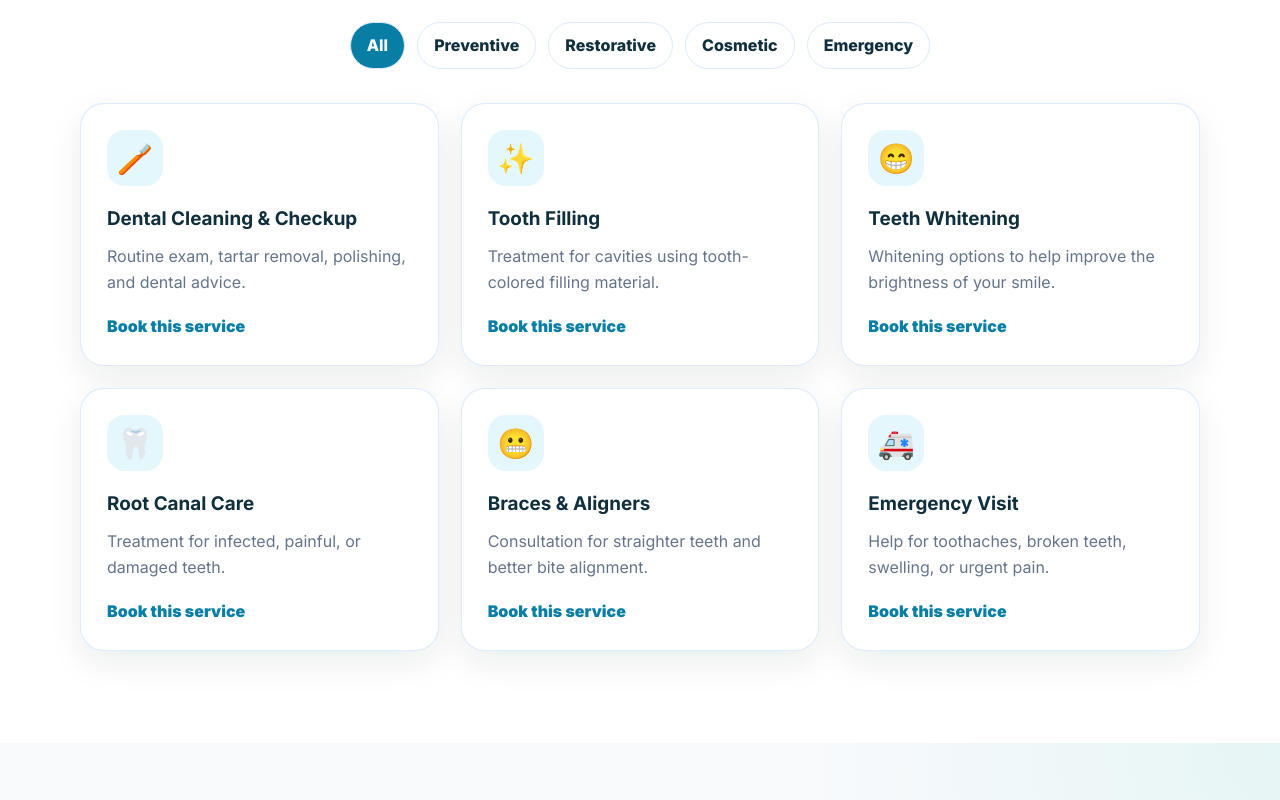
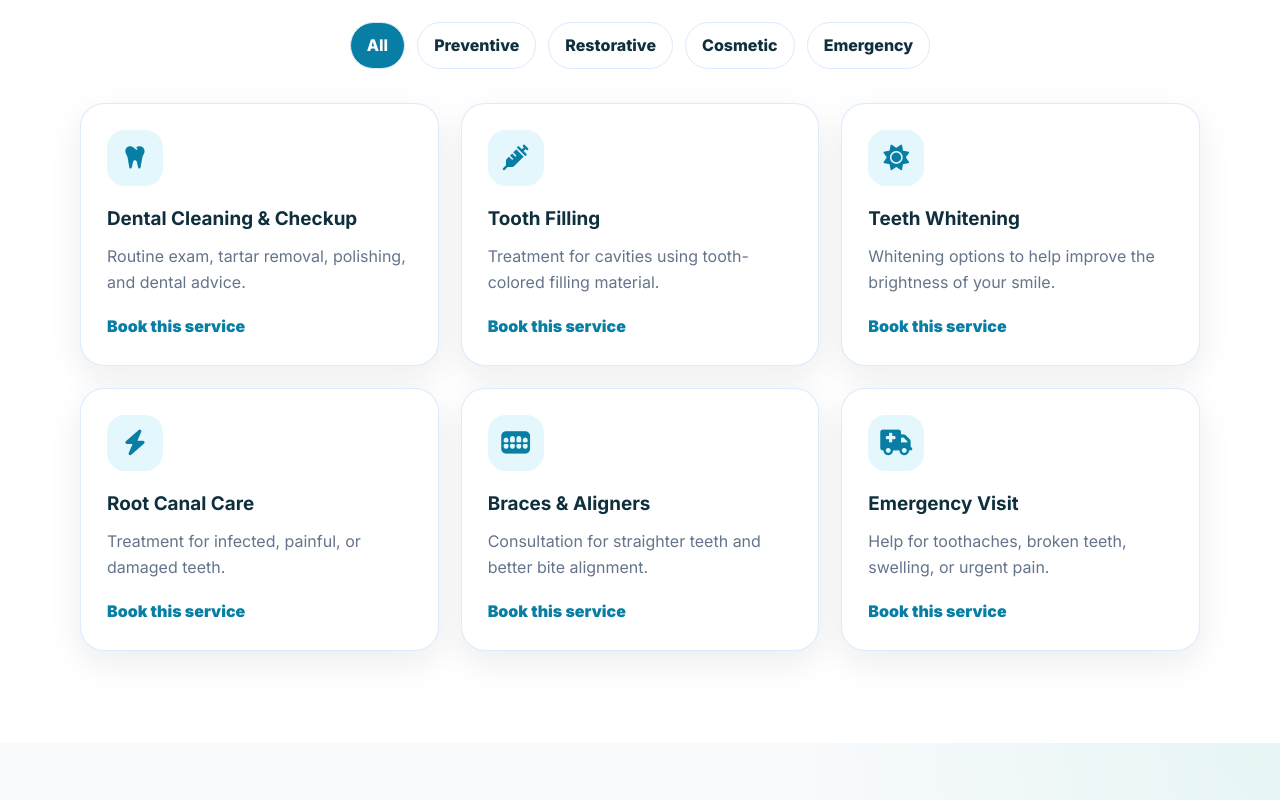
Before and after one commit to NoraUng/ukh-dental-clinic, a website: page index.html in a window 1280 px wide. Shown: the part 1680-2480 px from the top of the page. Drawn offline with Linux system fonts and the light colour scheme.

Commit message:
Replace emoji icons with Font Awesome across the public site
Swaps the logo, hero card, service cards, and "Open Hours" floating
card from raw emoji to a consistent icon set (Font Awesome via cdnjs),
with explicit brand-teal coloring instead of relying on each emoji's
own built-in color.

```diff
--- a/index.html
+++ b/index.html
@@ -10,8 +10,15 @@
     />
     <link rel="preconnect" href="https://fonts.googleapis.com" />
     <link rel="preconnect" href="https://fonts.gstatic.com" crossorigin />
+    <link rel="preconnect" href="https://cdnjs.cloudflare.com" crossorigin />
     <link
       href="https://fonts.googleapis.com/css2?family=Inter:wght@400;500;600;700;800;900&family=Noto+Sans+Khmer:wght@400;500;600;700;800;900&display=swap"
+      rel="stylesheet"
+    />
+    <!-- Icon font: replaces the emoji used as icons throughout the page
+         (logo, service icons, floating cards) with a consistent icon set. -->
+    <link
+      href="https://cdnjs.cloudflare.com/ajax/libs/font-awesome/6.5.1/css/all.min.css"
       rel="stylesheet"
     />
     <link rel="stylesheet" href="styles.css" />
@@ -37,7 +44,9 @@
           class="brand"
           aria-label="Ung Kheang Heang Dental Clinic home"
         >
-          <span class="brand-icon" aria-hidden="true">🦷</span>
+          <span class="brand-icon" aria-hidden="true"
+            ><i class="fa-solid fa-tooth"></i
+          ></span>
           <span class="brand-text">
             <strong>Ung Kheang Heang</strong>
             <small>Dental Clinic</small>
@@ -120,7 +129,9 @@
         <div class="hero-visual reveal">
           <div class="hero-card main-card">
             <div class="card-shine"></div>
-            <span class="large-tooth" aria-hidden="true">🦷</span>
+            <span class="large-tooth" aria-hidden="true"
+              ><i class="fa-solid fa-tooth"></i
+            ></span>
             <h2 data-i18n="heroCardTitle">Smile Care</h2>
             <p data-i18n="heroCardText">
               Modern, friendly, and family-focused dental treatment.
@@ -128,7 +139,7 @@
           </div>
 
           <div class="floating-card hours-card">
-            <span aria-hidden="true">⏰</span>
+            <span aria-hidden="true"><i class="fa-solid fa-clock"></i></span>
             <div>
               <p data-i18n="openHours">Open Hours</p>
               <strong data-i18n="openHoursTime"
@@ -195,7 +206,9 @@
 
           <div class="services-grid">
             <article class="service-card reveal" data-category="preventive">
-              <span class="service-icon" aria-hidden="true">🪥</span>
+              <span class="service-icon" aria-hidden="true"
+                ><i class="fa-solid fa-tooth"></i
+              ></span>
               <h3 data-i18n="serviceCleaningTitle">
                 Dental Cleaning & Checkup
               </h3>
@@ -213,7 +226,9 @@
             </article>
 
             <article class="service-card reveal" data-category="restorative">
-              <span class="service-icon" aria-hidden="true">✨</span>
+              <span class="service-icon" aria-hidden="true"
+                ><i class="fa-solid fa-syringe"></i
+              ></span>
               <h3 data-i18n="serviceFillingTitle">Tooth Filling</h3>
               <p data-i18n="serviceFillingText">
                 Treatment for cavities using tooth-colored filling material.
@@ -229,7 +244,9 @@
             </article>
 
             <article class="service-card reveal" data-category="cosmetic">
-              <span class="service-icon" aria-hidden="true">😁</span>
+              <span class="service-icon" aria-hidden="true"
+                ><i class="fa-solid fa-sun"></i
+              ></span>
               <h3 data-i18n="serviceWhiteningTitle">Teeth Whitening</h3>
               <p data-i18n="serviceWhiteningText">
                 Whitening options to help improve the brightness of your smile.
@@ -245,7 +262,9 @@
             </article>
 
             <article class="service-card reveal" data-category="restorative">
-              <span class="service-icon" aria-hidden="true">🦷</span>
+              <span class="service-icon" aria-hidden="true"
+                ><i class="fa-solid fa-bolt"></i
+              ></span>
               <h3 data-i18n="serviceRootTitle">Root Canal Care</h3>
               <p data-i18n="serviceRootText">
                 Treatment for infected, painful, or damaged teeth.
@@ -261,7 +280,9 @@
             </article>
 
             <article class="service-card reveal" data-category="cosmetic">
-              <span class="service-icon" aria-hidden="true">😬</span>
+              <span class="service-icon" aria-hidden="true"
+                ><i class="fa-solid fa-teeth"></i
+              ></span>
               <h3 data-i18n="serviceBracesTitle">Braces & Aligners</h3>
               <p data-i18n="serviceBracesText">
                 Consultation for straighter teeth and better bite alignment.
@@ -277,7 +298,9 @@
             </article>
 
             <article class="service-card reveal" data-category="emergency">
-              <span class="service-icon" aria-hidden="true">🚑</span>
+              <span class="service-icon" aria-hidden="true"
+                ><i class="fa-solid fa-truck-medical"></i
+              ></span>
               <h3 data-i18n="serviceEmergencyTitle">Emergency Visit</h3>
               <p data-i18n="serviceEmergencyText">
                 Help for toothaches, broken teeth, swelling, or urgent pain.
--- a/styles.css
+++ b/styles.css
@@ -399,7 +399,8 @@ textarea:focus {
   border-radius: 16px;
   background: linear-gradient(145deg, var(--primary-soft), #ffffff);
   box-shadow: var(--small-shadow);
-  font-size: 1.65rem;
+  color: var(--primary-dark);
+  font-size: 1.5rem;
 }
 
 .brand-text strong,
@@ -633,6 +634,8 @@ textarea:focus {
   place-items: center;
   border-radius: 14px;
   background: var(--primary-soft);
+  color: var(--primary);
+  font-size: 1.3rem;
 }
 
 .floating-card p {
@@ -704,7 +707,8 @@ textarea:focus {
   margin-bottom: 18px;
   border-radius: 18px;
   background: var(--primary-soft);
-  font-size: 1.85rem;
+  color: var(--primary);
+  font-size: 1.6rem;
 }
 
 .service-card h3 {
```
